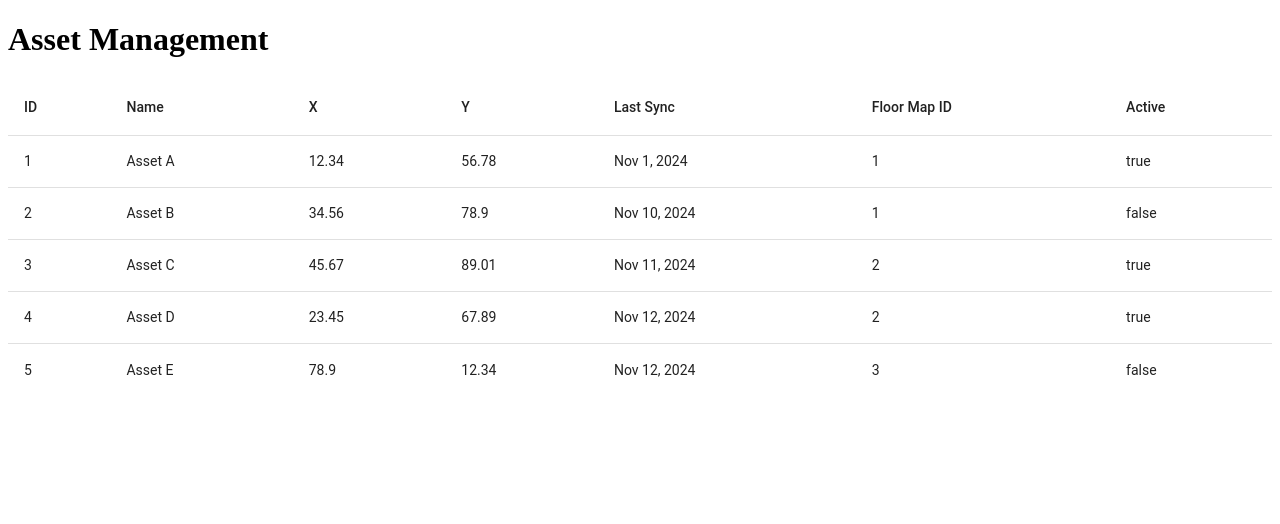
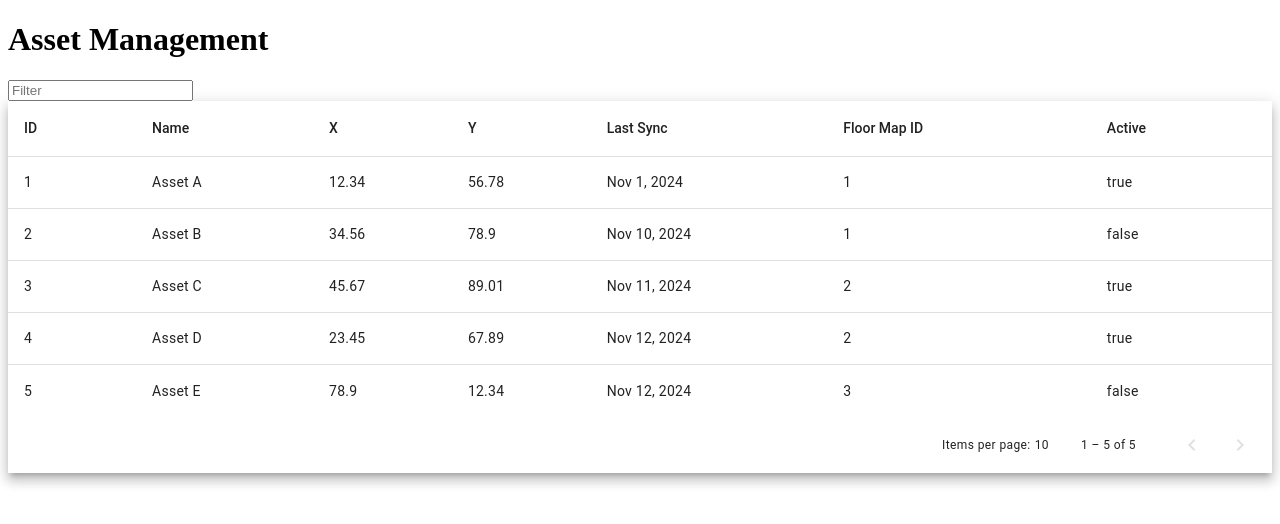
Before and after one commit to rikjalzabet/Indoor-localization, an Angular app in the folder web-ui/: page /asset-managment in a window 1280 px wide. Shown: the top 524 px of the page. Built offline with nearby package versions, Linux system fonts and the light colour scheme.

Commit message:
SCRUM-170 Added sorting and filtering

```diff
--- a/web-ui/angular.json
+++ b/web-ui/angular.json
@@ -27,7 +27,8 @@
               }
             ],
             "styles": [
-              "src/styles.css"
+              "src/styles.css",
+               "./node_modules/@angular/material/prebuilt-themes/indigo-pink.css"
             ],
             "scripts": [],
             "server": "src/main.server.ts",
@@ -97,5 +98,8 @@
         }
       }
     }
+  },
+  "cli": {
+    "analytics": false
   }
 }
--- a/web-ui/src/app/app.config.ts
+++ b/web-ui/src/app/app.config.ts
@@ -1,9 +1,10 @@
 import { ApplicationConfig, provideZoneChangeDetection } from '@angular/core';
 import { provideRouter } from '@angular/router';
+import { provideAnimations } from '@angular/platform-browser/animations';
 
 import { routes } from './app.routes';
 import { provideClientHydration } from '@angular/platform-browser';
 
 export const appConfig: ApplicationConfig = {
-  providers: [provideZoneChangeDetection({ eventCoalescing: true }), provideRouter(routes), provideClientHydration()]
+  providers: [provideAnimations() ,provideZoneChangeDetection({ eventCoalescing: true }), provideRouter(routes), provideClientHydration()]
 };
--- a/web-ui/src/app/asset-management/asset-management.component.css
+++ b/web-ui/src/app/asset-management/asset-management.component.css
@@ -0,0 +1,3 @@
+table {
+    width: 100%;
+  }
--- a/web-ui/src/app/asset-management/asset-management.component.html
+++ b/web-ui/src/app/asset-management/asset-management.component.html
@@ -1,41 +1,42 @@
 <h1>Asset Management</h1>
+<input matInput (keyup)="applyFilter($event)" placeholder="Filter">
 
 <div class="mat-elevation-z8">
-    <table mat-table [dataSource]="dataSource" class="full-width-table">
+    <table mat-table [dataSource]="dataSource" matSort class="full-width-table">
 
         <ng-container matColumnDef="id">
-            <th mat-header-cell *matHeaderCellDef> ID </th>
+            <th mat-header-cell *matHeaderCellDef mat-sort-header> ID </th>
             <td mat-cell *matCellDef="let row"> {{ row.id }} </td>
         </ng-container>
 
         <ng-container matColumnDef="name">
-            <th mat-header-cell *matHeaderCellDef> Name </th>
+            <th mat-header-cell *matHeaderCellDef mat-sort-header> Name </th>
             <td mat-cell *matCellDef="let row"> {{ row.name }} </td>
         </ng-container>
 
         <ng-container matColumnDef="x">
-            <th mat-header-cell *matHeaderCellDef> X </th>
+            <th mat-header-cell *matHeaderCellDef mat-sort-header> X </th>
             <td mat-cell *matCellDef="let row"> {{ row.x }} </td>
         </ng-container>
 
         <ng-container matColumnDef="y">
-            <th mat-header-cell *matHeaderCellDef> Y </th>
+            <th mat-header-cell *matHeaderCellDef mat-sort-header> Y </th>
             <td mat-cell *matCellDef="let row"> {{ row.y }} </td>
         </ng-container>
 
         <ng-container matColumnDef="lastSync">
-            <th mat-header-cell *matHeaderCellDef> Last Sync </th>
+            <th mat-header-cell *matHeaderCellDef mat-sort-header> Last Sync </th>
             <td mat-cell *matCellDef="let row"> {{ row.lastSync | date }} </td>
         </ng-container>
 
 
         <ng-container matColumnDef="floorMapId">
-            <th mat-header-cell *matHeaderCellDef> Floor Map ID </th>
+            <th mat-header-cell *matHeaderCellDef mat-sort-header> Floor Map ID </th>
             <td mat-cell *matCellDef="let row"> {{ row.floorMapId }} </td>
         </ng-container>
 
         <ng-container matColumnDef="active">
-            <th mat-header-cell *matHeaderCellDef> Active </th>
+            <th mat-header-cell *matHeaderCellDef mat-sort-header> Active </th>
             <td mat-cell *matCellDef="let row">
                 {{row.active}}
             </td>
@@ -44,4 +45,6 @@
         <tr mat-header-row *matHeaderRowDef="displayedColumns"></tr>
         <tr mat-row *matRowDef="let row; columns: displayedColumns;"></tr>
     </table>
+
+    <mat-paginator [pageSize]="10"></mat-paginator>
 </div>
--- a/web-ui/src/app/asset-management/asset-management.component.ts
+++ b/web-ui/src/app/asset-management/asset-management.component.ts
@@ -1,15 +1,21 @@
-import { Component, OnInit } from '@angular/core';
+import { Component, OnInit, ViewChild } from '@angular/core';
 import { MatTableModule } from '@angular/material/table'; // Import MatTableModule
 import { MatTableDataSource } from '@angular/material/table';
+import { MatSort, MatSortModule } from '@angular/material/sort';
+import { MatPaginator, MatPaginatorModule } from '@angular/material/paginator';
 import { CommonModule } from '@angular/common'; // Required for common directives like ngFor, ngIf
 import { WebUiService } from '../services/web-ui.service';
 import { IAsset } from '../models/iasset';
+import { MatIconModule } from '@angular/material/icon';
 @Component({
   selector: 'app-asset-management',
   standalone: true,
   imports: [
     CommonModule,
-    MatTableModule
+    MatTableModule,
+    MatSortModule,
+    MatPaginatorModule,
+    MatIconModule
   ],
   templateUrl: './asset-management.component.html',
   styleUrl: './asset-management.component.css'
@@ -18,11 +24,24 @@ export class AssetManagementComponent implements OnInit {
     displayedColumns: string[] = ['id', 'name', 'x', 'y', 'lastSync', 'floorMapId', 'active'];
     dataSource = new MatTableDataSource<IAsset>([]);
 
+    @ViewChild(MatSort) sort!: MatSort;
+    @ViewChild(MatPaginator) paginator!: MatPaginator;
+
     constructor(private webUiService: WebUiService){}
 
     ngOnInit(): void{
         this.fetchAssets();
     }
+
+    ngAfterViewInit() {
+      this.dataSource.sort = this.sort;
+      this.dataSource.paginator = this.paginator;
+  }
+
+  applyFilter(event: Event): void {
+    const filterValue = (event.target as HTMLInputElement).value;
+    this.dataSource.filter = filterValue.trim().toLowerCase();
+  }
 
     fetchAssets(): void {
       this.webUiService.getAssets().subscribe({
--- a/web-ui/src/index.html
+++ b/web-ui/src/index.html
@@ -6,6 +6,7 @@
   <base href="/">
   <meta name="viewport" content="width=device-width, initial-scale=1">
   <link rel="icon" type="image/x-icon" href="favicon.ico">
+  <link href="https://fonts.googleapis.com/icon?family=Material+Icons" rel="stylesheet">
 </head>
 <body>
   <app-root></app-root>
--- a/web-ui/src/main.ts
+++ b/web-ui/src/main.ts
@@ -2,5 +2,6 @@ import { bootstrapApplication } from '@angular/platform-browser';
 import { appConfig } from './app/app.config';
 import { AppComponent } from './app/app.component';
 
+
 bootstrapApplication(AppComponent, appConfig)
   .catch((err) => console.error(err));
--- a/web-ui/src/styles.css
+++ b/web-ui/src/styles.css
@@ -1 +1,2 @@
 /* You can add global styles to this file, and also import other style files */
+@import '@angular/material/prebuilt-themes/indigo-pink.css';
```
